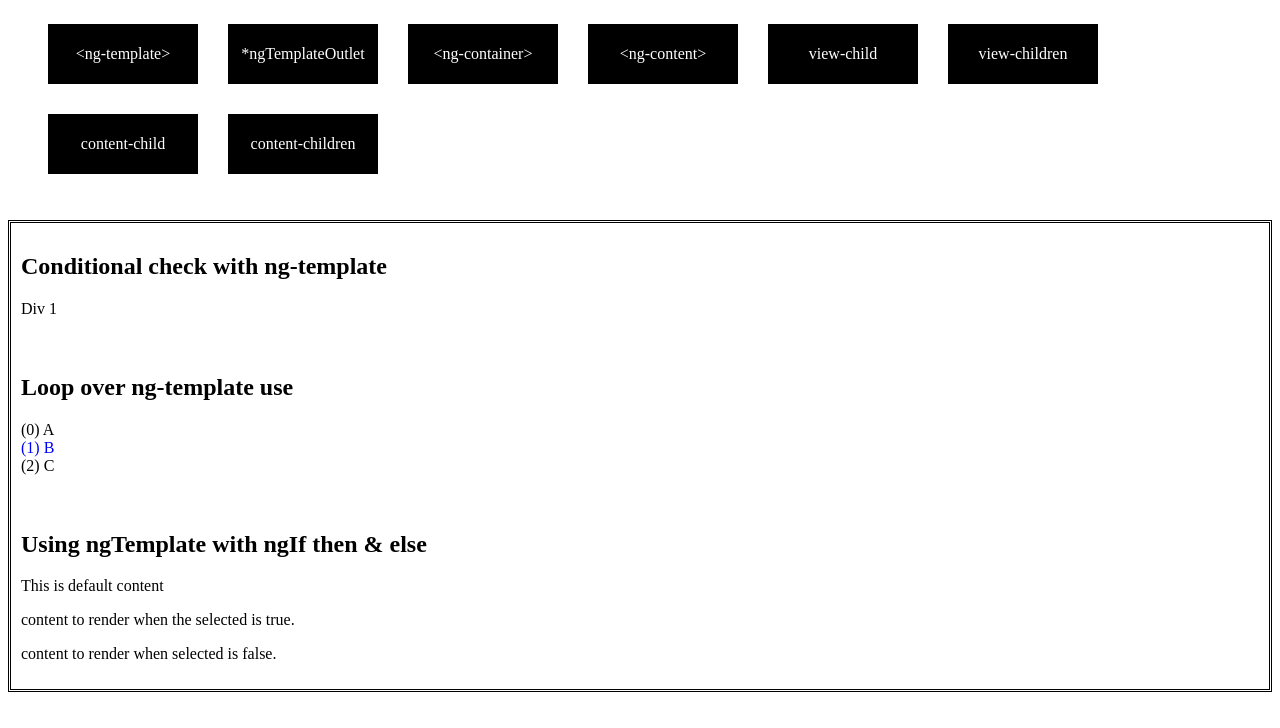
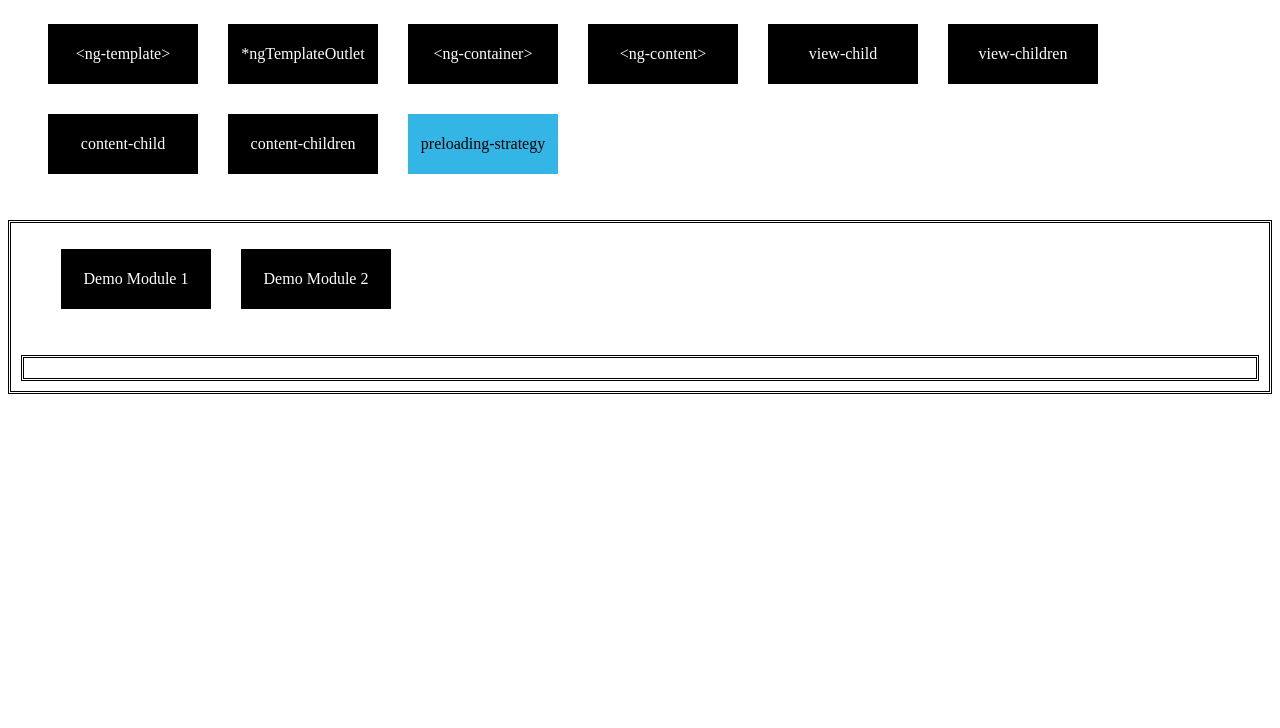
Before and after one commit to moradiyahari/angular-core-concepts, an Angular app: page /preloading-strategy in a window 1280 px wide. Shown: the top 728 px of the page. Built offline with nearby package versions, Linux system fonts and the light colour scheme.

Commit message:
2 files modified, 8 added

```diff
--- a/src/app/app.component.html
+++ b/src/app/app.component.html
@@ -38,6 +38,11 @@
         content-children
       </a>
     </li>
+    <li>
+      <a routerLink="preloading-strategy" routerLinkActive="active">
+        preloading-strategy
+      </a>
+    </li>
   </ul>
 </div>
 <div class="container">
--- /dev/null
+++ b/src/app/preloading-strategy/preloading-strategy.component.css
@@ -0,0 +1,28 @@
+.navbar {
+  display: flex;
+}
+.container{
+  padding: 10px;
+  border: 3px double black;
+}
+.buttons li {
+  float: left;
+  list-style: none;
+  text-align: center;
+  background-color: #000000;
+  margin-right: 30px;
+  margin-bottom: 30px;
+  width: 150px;
+  line-height: 60px;
+}
+.buttons li a {
+  text-decoration: none;
+  color: #ffffff;
+  display: block;
+}
+
+.buttons li a.active {
+  text-decoration: none;
+  color: #000000;
+  background-color: #33b5e5;
+}
--- /dev/null
+++ b/src/app/preloading-strategy/preloading-strategy.component.html
@@ -0,0 +1,17 @@
+<div class="navbar">
+<ul class="buttons">
+  <li>
+    <a routerLink="preloading-strategy/demo1" routerLinkActive="active">
+      Demo Module 1
+    </a>
+  </li>
+  <li>
+    <a routerLink="preloading-strategy/demo2" routerLinkActive="active">
+        Demo Module 2
+    </a>
+  </li>
+</ul>
+</div>
+<div class="container">
+<router-outlet></router-outlet>
+</div>
--- /dev/null
+++ b/src/app/preloading-strategy/preloading-strategy.component.ts
@@ -0,0 +1,15 @@
+import { Component, OnInit } from '@angular/core';
+
+@Component({
+  selector: 'preloading-strategy',
+  templateUrl: './preloading-strategy.component.html',
+  styleUrls: ['./preloading-strategy.component.css']
+})
+export class PreloadingStrategyComponent implements OnInit {
+
+  constructor() { }
+
+  ngOnInit(): void {
+  }
+
+}
--- a/src/app/routerConfig.ts
+++ b/src/app/routerConfig.ts
@@ -23,10 +23,10 @@ const appRoutes: Routes = [
   { path: 'view-children', component: ViewChildrenComponent },
   { path: 'content-child', component: ContentChildComponent },
   { path: 'content-children', component: ContentChildrenComponent },
+  { path: 'preloading-strategy', loadChildren: () => import('./preloading-strategy/preloading-strategy.module').then(m => m.PreloadingStrategyModule) },
   { path: '', redirectTo: '/ng-template', pathMatch: 'full' },
   { path: '**', component: MyNgTemplateComponent },
 ];
-
 
 
 @NgModule({
```
Also changed, not shown: src/app/preloading-strategy/demo1/demo1-routing.module.ts (added, +12 -0 lines), src/app/preloading-strategy/demo1/demo1.component.ts (added, +14 -0 lines), src/app/preloading-strategy/demo1/demo1.module.ts (added, +11 -0 lines), src/app/preloading-strategy/preloading-strategy-routing.module.ts (added, +24 -0 lines), src/app/preloading-strategy/preloading-strategy.module.ts (added, +15 -0 lines).
